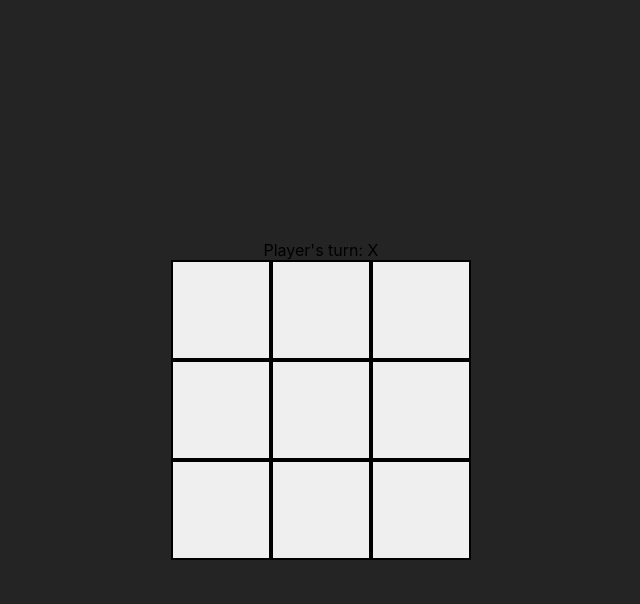
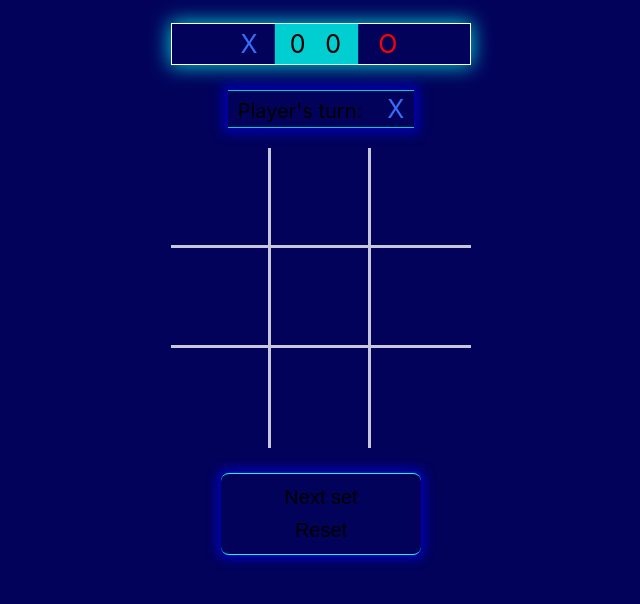
Before and after one commit to EladReuveny/TicTacToe, a React (Vite) app in the folder my-tic-tac-toe-app/: page / in a window 1280 px wide. Shown: the top 604 px of the page, without its empty margins (319-959 px from the left). Built offline with nearby package versions, Linux system fonts and the light colour scheme.

Commit message:
Styling has been finished so far.

```diff
--- a/my-tic-tac-toe-app/src/GameBoard.jsx
+++ b/my-tic-tac-toe-app/src/GameBoard.jsx
@@ -1,24 +1,29 @@
 import PropTypes from "prop-types";
 import React, { useState } from "react";
+import { useEffect } from "react";
 
 const initialBoard = Array(9).fill(null);
 
 const GameBoard = ({ isSinglePlayer }) => {
   const [board, setBoard] = useState(initialBoard);
   const [xIsTurn, setXIsTurn] = useState(true);
+  const [xScore, setXScore] = useState(0);
+  const [oScore, setOScore] = useState(0);
 
   const renderSquare = (index) => {
     return (
-      <button className={`square ${board[index] === 'X' ? 'square-x' : 'square-o'}`} onClick={() => handleClick(index)}>
+      <button
+        className={`square ${board[index] === "X" ? "square-x" : "square-o"}`}
+        onClick={() => handleClick(index)}
+      >
         {board[index]}
       </button>
     );
   };
 
   const handleClick = (index) => {
-    if(calculateWinner(board) || board[index])
-        return;
-    xIsTurn ? board[index] = 'X' : board[index] = 'O';
+    if (calculateWinner(board) || board[index]) return;
+    xIsTurn ? (board[index] = "X") : (board[index] = "O");
     setBoard(board);
     setXIsTurn(!xIsTurn);
   };
@@ -37,24 +42,50 @@ const GameBoard = ({ isSinglePlayer }) => {
 
     for (const element of possibleSolutions) {
       const [a, b, c] = element;
-        if(board[a] && board[a] === board[b] && board[b] === board[c])
+      if (board[a] && board[a] === board[b] && board[b] === board[c])
         return board[a];
     }
     return null;
   };
 
   const winner = calculateWinner(board);
+
+  const statusClass = xIsTurn ? "x-player" : "o-player";
+
   const status = winner ? (
-    `${winner} is the winner. Game Over!`
-  ) : (
-    board.every(value => value !== null) ? (
+    <>
+      <span className={winner === "X" ? "x-player" : "o-player"}>
+        {winner}
+      </span>
+      {' '}is the winner. Game Over!
+    </>
+  ) : board.every((value) => value !== null) ? (
     `DRAW!`
   ) : (
-    `Player's turn: ${xIsTurn ? 'X' : 'O'}`
-    )
-  )
+    <>
+      Player's turn:
+      <span className={statusClass}>{xIsTurn ? "X" : "O"}</span>
+    </>
+  );
+
+  useEffect(() => {
+    if (winner) {
+      winner === "X" ? setXScore(xScore + 1) : setOScore(oScore + 1);
+    }
+  }, [winner]);
 
   return (
+    <>
+      <div className="score">
+        <div className="score-x">
+          <span id="x-score" className="player-score">{xScore} </span>
+          <span id="x-player" className="x-player">X</span>
+        </div>
+        <div className="score-o">
+          <span id="o-score" className="player-score">{oScore} </span>
+          <span id="o-player" className="o-player">O</span>
+        </div>
+      </div>
       <div className="board">
         <div className="status">{status}</div>
         <div className="board-row">
@@ -73,6 +104,27 @@ const GameBoard = ({ isSinglePlayer }) => {
           {renderSquare(8)}
         </div>
       </div>
+      <div className="buttons-div">
+        <button
+          className="next-set-btn"
+          onClick={() => {
+            setBoard(() => Array(9).fill(null));
+            setXIsTurn(xIsTurn)
+          }}>
+          Next set
+        </button>
+        <button
+          className="reset-btn"
+          onClick={() => {
+            setBoard(() => Array(9).fill(null));
+            setXIsTurn(true);
+            setXScore(0);
+            setOScore(0);
+          }}>
+          Reset
+        </button>
+      </div>
+    </>
   );
 };
 
--- a/my-tic-tac-toe-app/src/index.css
+++ b/my-tic-tac-toe-app/src/index.css
@@ -1,17 +1,41 @@
 :root {
   font-family: Inter, system-ui, Avenir, Helvetica, Arial, sans-serif;
   color-scheme: light dark;
-  background-color: #242424;
-  display: flex; /* Ensure the body uses flexbox for centering */
+  background-color: rgb(2, 2, 91);
+  display: flex;
   justify-content: center; /* Center the content horizontally */
   align-items: center; /* Center the content vertically */
-  height: 100vh; /* Make the body take up the full height of the viewport */
+  margin-top: 15px;
 }
 
 .board {
   display: flex;
   flex-direction: column; /* Arrange the board rows vertically */
   align-items: center; /* Center the board horizontally */
+  /* opacity: 0; Initially hide the text */
+  animation: boardAppearance 2s ease forwards; /* Apply the animation */
+}
+
+/* Define the animation */
+@keyframes boardAppearance {
+  from {
+    opacity: 0;
+    transform: translateX(-50px);
+  }
+  to {
+    opacity: 1;
+    transform: translateX(0);
+  }
+}
+
+.status {
+  margin-bottom: 20px;
+  font-size: 20px;
+  border-style: ridge;
+  border-width: 1px 0px;
+  border-color: darkturquoise;
+  padding: 3px 10px;
+  box-shadow: 0 0 10px 5px rgba(0, 0, 255, 0.5);
 }
 
 .board-row {
@@ -23,16 +47,126 @@
   padding: 40px;
   width: 100px; /* Set the width */
   height: 100px; /* Set the height */
-  border: 2px solid black;
+  border: 3px solid rgba(255, 255, 255, 0.781);
   display: flex; /* Ensure the content is centered inside the square */
   justify-content: center; /* Center the content horizontally */
   align-items: center; /* Center the content vertically */
+  border-top: none;
+  border-left: none;
+  background-color: transparent;
 }
 
+/* Remove the right border from the last square in each row */
+.board-row .square:last-child {
+  border-right: none;
+}
+
+/* Remove the bottom border from the last row */
+.board-row:last-child .square:last-child,
+.board-row:nth-child(4) .square:nth-child(2),
+.board-row:last-child .square:first-child
+ {
+  border-bottom: none;
+}
+
+.board-row:last-child .square:last-child {
+  border-bottom-right-radius: 5%;
+}
 .square-x {
-  color: blue;
+  color: rgb(56, 110, 247);
 }
 
 .square-o {
   color: red;
 }
+
+.score {
+  display: flex;
+  justify-content: space-around;
+  font-size: 25px;
+  padding: 5px 0px;
+  margin-bottom: 25px;
+  border: 1px solid white;
+  box-shadow: 0 0 20px 1px darkturquoise;
+}
+
+.score-x {
+  position:relative;
+  left: -10%;
+  box-shadow: 100px 0 1px 5px darkturquoise;
+}
+
+.score-o {
+  position:relative;
+  right: -10%;
+}
+
+.x-player {
+  margin-left: 25px;
+  font-size: 25px;
+  color: rgb(56, 110, 247);
+}
+
+.o-player {
+  margin-left: 25px;
+  font-size: 25px;
+  color: red;
+}
+
+#o-player {
+  position: relative;
+  right: 65px;
+}
+
+#x-player {
+  position: relative;
+  left: 5px;
+}
+
+.player-score {
+  /* box-shadow: 0px 2px 0px 0.3px darkturquoise; */
+  padding-left: 8px;
+}
+
+#x-score {
+  position: relative; /* or absolute, depending on your layout */
+  left: 102px; /* Move the span 20px from the left */
+}
+
+#o-score {
+  position: relative; /* or absolute, depending on your layout */
+  left: -70px; /* Move the span 20px from the left */
+}
+
+#o-score {
+  position: relative; /* or absolute, depending on your layout */
+  left: -70px; /* Move the span 20px from the left */
+}
+
+.buttons-div {
+  display: flex;
+  flex-direction: column;
+  margin-top: 35px;
+  border-style: ridge;
+  border-width: 1px 0px;
+  border-color: aqua;
+  padding: 7px 0px;
+  box-shadow: 0 0 10px 5px rgba(0, 0, 255, 0.5);
+  margin: 25px 50px;
+  border-radius: 8px;
+}
+
+.buttons-div .next-set-btn,
+.buttons-div .reset-btn {
+  font-size: 20px;
+  background-color: transparent;
+  border: none;
+  padding: 5px;
+
+}
+
+.buttons-div .next-set-btn:hover,
+.buttons-div .reset-btn:hover {
+  background-color: rgba(54, 54, 213, .6);
+  transition: all .3s ease;
+}
```
Lines whose indentation alone changed are shown as unchanged.
